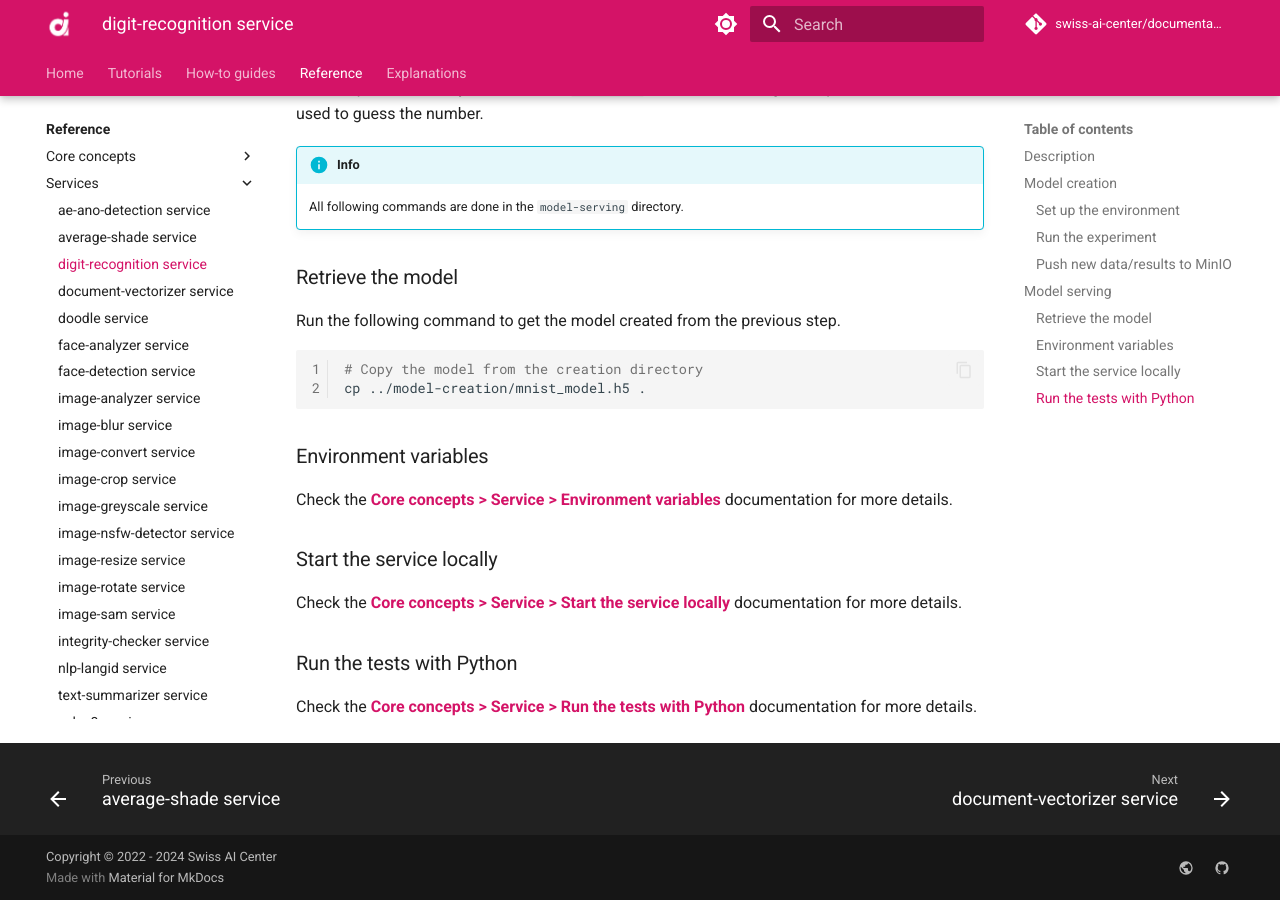
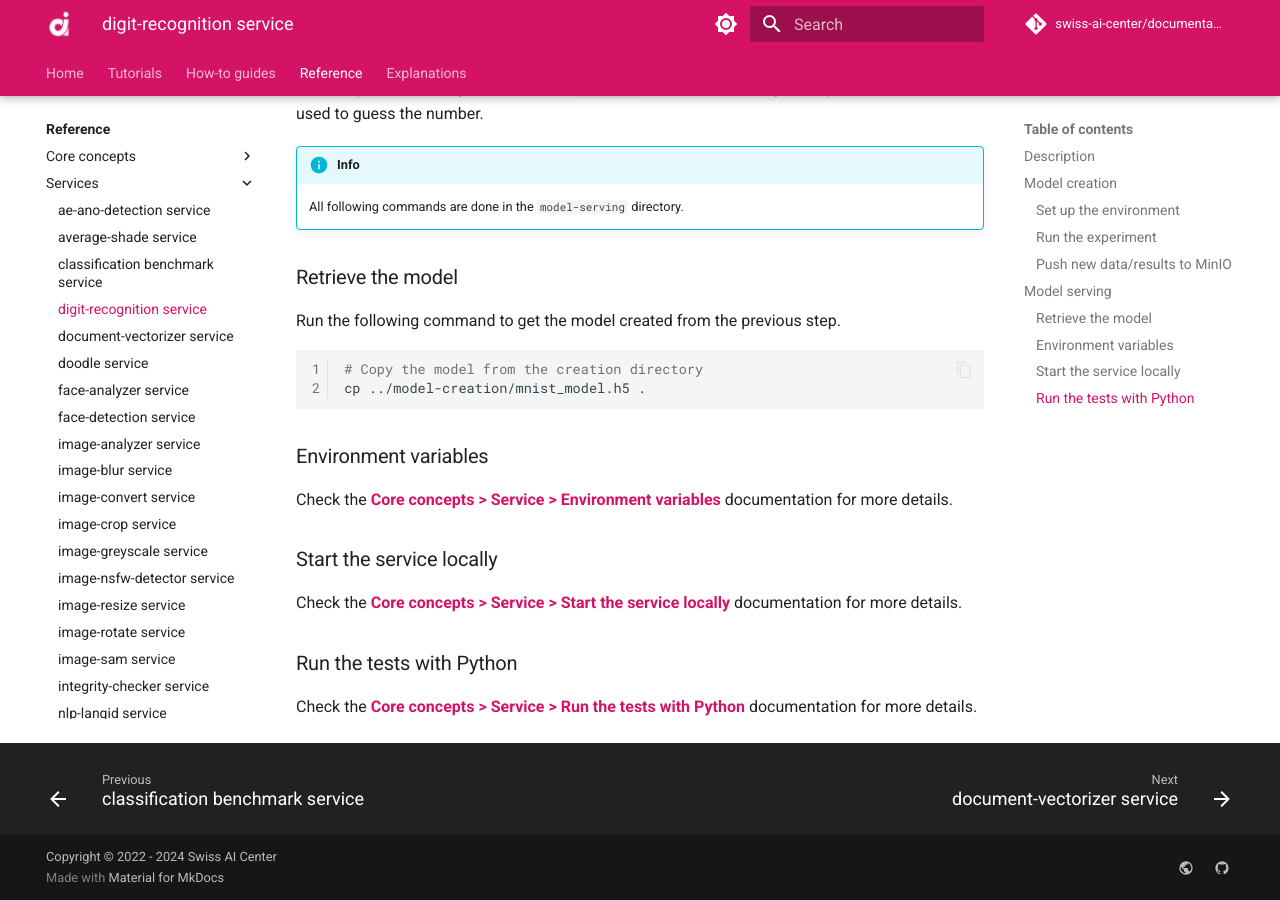
Before and after one commit to swiss-ai-center/documentation, an MkDocs documentation site: the page built from docs/reference/services/digit-recognition.md, in a window 1280 px wide and 900 px high, scrolled down 2406 px. Built offline with MkDocs 1.6.1 and Material for MkDocs 9.7.7, drawn with Linux system fonts in a browser that asks for light colours; comment, search, counter and statistics services are not loaded; part of the change alters nothing that is shown.

Commit message:
add benchmark services documentation (#73)
Co-authored-by: Rémy Marquis <remy.marquis@heig-vd.ch>

```diff
--- a/docs/reference/index.md
+++ b/docs/reference/index.md
@@ -37,6 +37,7 @@ mdwrap is a command line tool to format our Markdown documentation made with
 | ------------------------------------------------------   | ------------------------------------------------------------------ | --------------------------------------------------------------------| -------------- |
 | [ae-ano-detection](./services/ae-ano-detection.md)       | <https://github.com/swiss-ai-center/ae-ano-detection-service>      | <https://ae-ano-detection-swiss-ai-center.kube.isc.heia-fr.ch>      | -              |
 | [average-shade](./services/average-shade.md)             | <https://github.com/swiss-ai-center/average-shade-service>         | <https://average-shade-swiss-ai-center.kube.isc.heia-fr.ch>         | -              |
+| [classification-benchmark](./services/classification-benchmark.md)                           | <https://github.com/swiss-ai-center/classification-benchmark-service>                | <https://classification-benchmark-swiss-ai-center.kube.isc.heia-fr.ch>                | -              |
 | [digit-recognition](./services/digit-recognition.md)     | <https://github.com/swiss-ai-center/digit-recognition-service>     | <https://digit-recognition-swiss-ai-center.kube.isc.heia-fr.ch>     | -              |
 | [document-vectorizer](./services/document-vectorizer.md) | <https://github.com/swiss-ai-center/document-vectorizer-service>   | <https://document-vectorizer-swiss-ai-center.kube.isc.heia-fr.ch>   | -              |
 | [doodle](./services/doodle.md)                           | <https://github.com/swiss-ai-center/doodle-service>                | <https://doodle-swiss-ai-center.kube.isc.heia-fr.ch>                | -              |
@@ -53,6 +54,7 @@ mdwrap is a command line tool to format our Markdown documentation made with
 | [image-sam](./services/image-sam.md)                     | <https://github.com/swiss-ai-center/image-sam-service>             | <https://image-sam-swiss-ai-center.kube.isc.heia-fr.ch>             | -              |
 | [integrity-checker](./services/integrity-checker.md)     | <https://github.com/swiss-ai-center/integrity-checker-service>     | <https://intergrity-checker-swiss-ai-center.kube.isc.heia-fr.ch>    | -              |
 | [nlp-langid](./services/nlp-langid.md)                   | <https://github.com/swiss-ai-center/nlp-langid-service>            | <https://nlp-langid-swiss-ai-center.kube.isc.heia-fr.ch>            | -              |
+| [regression-benchmark](./services/regression-benchmark.md)                           | <https://github.com/swiss-ai-center/regression-benchmark-service>                | <https://regression-benchmark-swiss-ai-center.kube.isc.heia-fr.ch>                | -              |
 | [text-summarizer](./services/text-summarizer.md)         | <https://github.com/swiss-ai-center/text-summarizer-service>       | <https://text-summarizer-swiss-ai-center.kube.isc.heia-fr.ch>       | -              |
 | [yolov8](./services/yolov8.md)                           | <https://github.com/swiss-ai-center/yolov8-service>                | <https://yolov8-swiss-ai-center.kube.isc.heia-fr.ch>                | -              |
 | [ydata-profiling](./services/ydata-profiling.md)                  | <https://github.com/swiss-ai-center/ydata-profiling>               | <https://ydata-profiling-swiss-ai-center.kube.isc.heia-fr.ch>       | -              |
--- /dev/null
+++ b/docs/reference/services/classification-benchmark.md
@@ -0,0 +1,44 @@
+# classification-benchmark
+
+- [:material-account-group: Main author - HE-Arc](https://www.hes-so.ch/swiss-ai-center/equipe)
+- [:material-git: Code](https://github.com/swiss-ai-center/classification-benchmark-service)
+- [:material-kubernetes: Deployment configuration](https://github.com/swiss-ai-center/classification-benchmark-service/tree/main/kubernetes)
+- [:material-test-tube: Staging](https://classification-benchmark-swiss-ai-center.kube.isc.heia-fr.ch)
+- [:material-factory: Production (not available yet)](https://classification-benchmark.swiss-ai-center.ch)
+
+## Description
+
+!!! note
+
+    More information about the service specification can be found in the
+    [**Core concepts > Service**](../core-concepts/service.md) documentation.
+
+This service benchmarks a dataset with various models and outputs the results sorted by accuracy.
+In order for the service to work your dataset label column must be called "target".
+Also to improve the results you may want to remove uneccessary columns from the dataset.
+Finally, avoid having multiple empty lines at the end of the file.
+
+The API documentation is automatically generated by FastAPI using the OpenAPI
+standard. A user friendly interface provided by Swagger is available under the
+`/docs` route, where the endpoints of the service are described.
+
+This simple service only has one route `/compute` that takes an image as input,
+which will be used to find the average shade color in the image.
+
+## Environment variables
+
+Check the
+[**Core concepts > Service > Environment variables**](../core-concepts/service.md#environment-variables)
+documentation for more details.
+
+## Run the tests with Python
+
+Check the
+[**Core concepts > Service > Run the tests with Python**](../core-concepts/service.md#run-the-tests-with-python)
+documentation for more details.
+
+## Start the service locally
+
+Check the
+[**Core concepts > Service > Start the service locally**](../core-concepts/service.md#start-the-service-locally)
+documentation for more details.
--- /dev/null
+++ b/docs/reference/services/regression-benchmark.md
@@ -0,0 +1,44 @@
+# regression-benchmark
+
+- [:material-account-group: Main author - HE-Arc](https://www.hes-so.ch/swiss-ai-center/equipe)
+- [:material-git: Code](https://github.com/swiss-ai-center/regression-benchmark-service)
+- [:material-kubernetes: Deployment configuration](https://github.com/swiss-ai-center/regression-benchmark-service/tree/main/kubernetes)
+- [:material-test-tube: Staging](https://regression-benchmark-swiss-ai-center.kube.isc.heia-fr.ch)
+- [:material-factory: Production (not available yet)](https://regression-benchmark.swiss-ai-center.ch)
+
+## Description
+
+!!! note
+
+    More information about the service specification can be found in the
+    [**Core concepts > Service**](../core-concepts/service.md) documentation.
+
+This service benchmarks a dataset with various models and outputs the results sorted by accuracy.
+In order for the service to work your dataset label column must be called "target".
+Also to improve the results you may want to remove uneccessary columns from the dataset.
+Finally, avoid having multiple empty lines at the end of the file.
+
+The API documentation is automatically generated by FastAPI using the OpenAPI
+standard. A user friendly interface provided by Swagger is available under the
+`/docs` route, where the endpoints of the service are described.
+
+This simple service only has one route `/compute` that takes an image as input,
+which will be used to find the average shade color in the image.
+
+## Environment variables
+
+Check the
+[**Core concepts > Service > Environment variables**](../core-concepts/service.md#environment-variables)
+documentation for more details.
+
+## Run the tests with Python
+
+Check the
+[**Core concepts > Service > Run the tests with Python**](../core-concepts/service.md#run-the-tests-with-python)
+documentation for more details.
+
+## Start the service locally
+
+Check the
+[**Core concepts > Service > Start the service locally**](../core-concepts/service.md#start-the-service-locally)
+documentation for more details.
--- a/mkdocs.yml
+++ b/mkdocs.yml
@@ -38,6 +38,7 @@ nav:
       - Services:
           - ae-ano-detection service: reference/services/ae-ano-detection.md
           - average-shade service: reference/services/average-shade.md
+          - classification benchmark service: reference/services/classification-benchmark.md
           - digit-recognition service: reference/services/digit-recognition.md
           - document-vectorizer service: reference/services/document-vectorizer.md
           - doodle service: reference/services/doodle.md
@@ -54,6 +55,7 @@ nav:
           - image-sam service: reference/services/image-sam.md
           - integrity-checker service: reference/services/integrity-checker.md
           - nlp-langid service: reference/services/nlp-langid.md
+          - regression benchmark service: reference/services/regression-benchmark.md
           - text-summarizer service: reference/services/text-summarizer.md
           - yolov8 service: reference/services/yolov8.md
           - ydata-profiling service: reference/services/ydata-profiling.md
```
Also changed, not shown: requirements-all.txt (+23 -16 lines), requirements.txt (+6 -6 lines), 1 other file.
